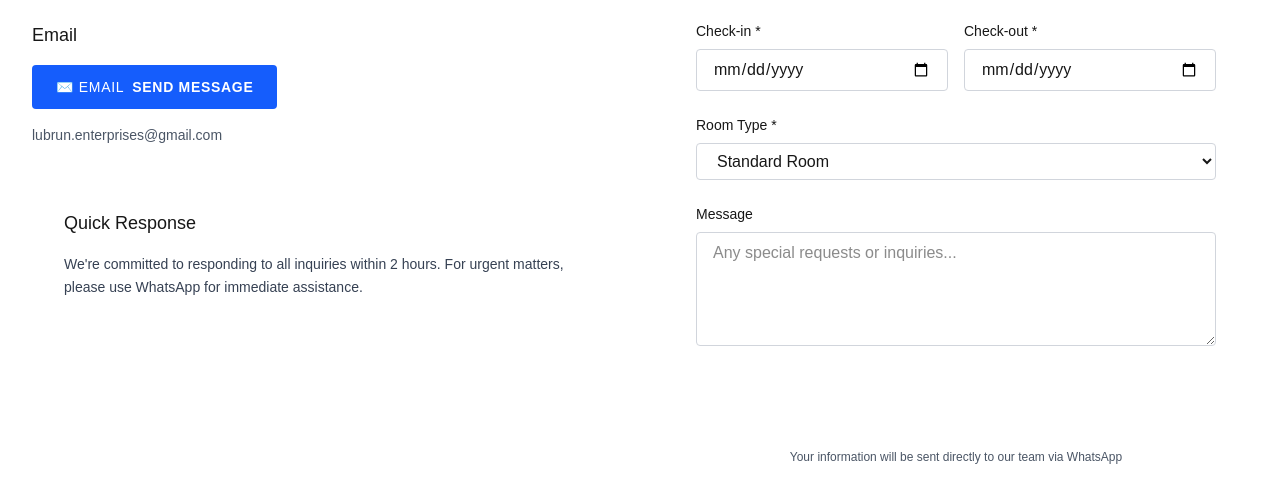
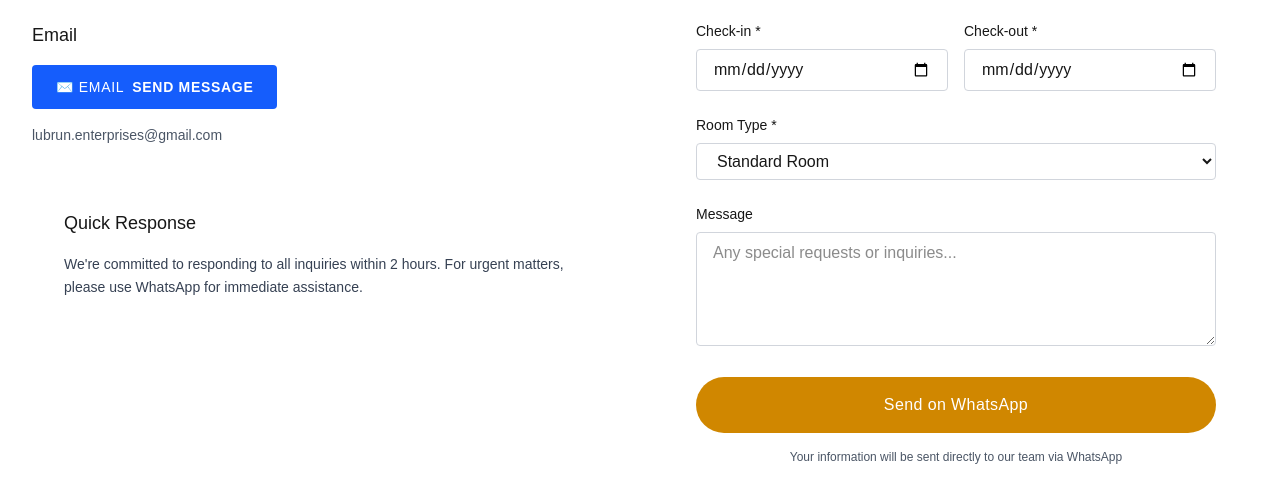
Before and after one commit to brianmichaelu/hotel3-website, a Next.js app: page / in a window 1280 px wide. Shown: the part 6924-7426 px from the top of the page. Built offline with nearby package versions, Linux system fonts and the light colour scheme.

Commit message:
Update button styles in ContactSection component

```diff
--- a/app/components/ContactSection.tsx
+++ b/app/components/ContactSection.tsx
@@ -196,11 +196,11 @@ Message: ${formData.message}`;
               </div>
 
               <button
-                    type="submit"
-                    className="w-full bg-gold text-white py-4 px-6 rounded-full font-light tracking-wide hover:bg-gold/90 transition-colors cursor-pointer"
-              >
-                    Send on WhatsApp
-              </button>
+  type="submit"
+  className="w-full bg-yellow-600 text-white py-4 px-6 rounded-full font-light tracking-wide hover:bg-yellow-700 transition-colors cursor-pointer"
+>
+  Send on WhatsApp
+</button>
 
               <p className="text-xs text-gray-600 font-light mt-4 text-center">
                 Your information will be sent directly to our team via WhatsApp
```
